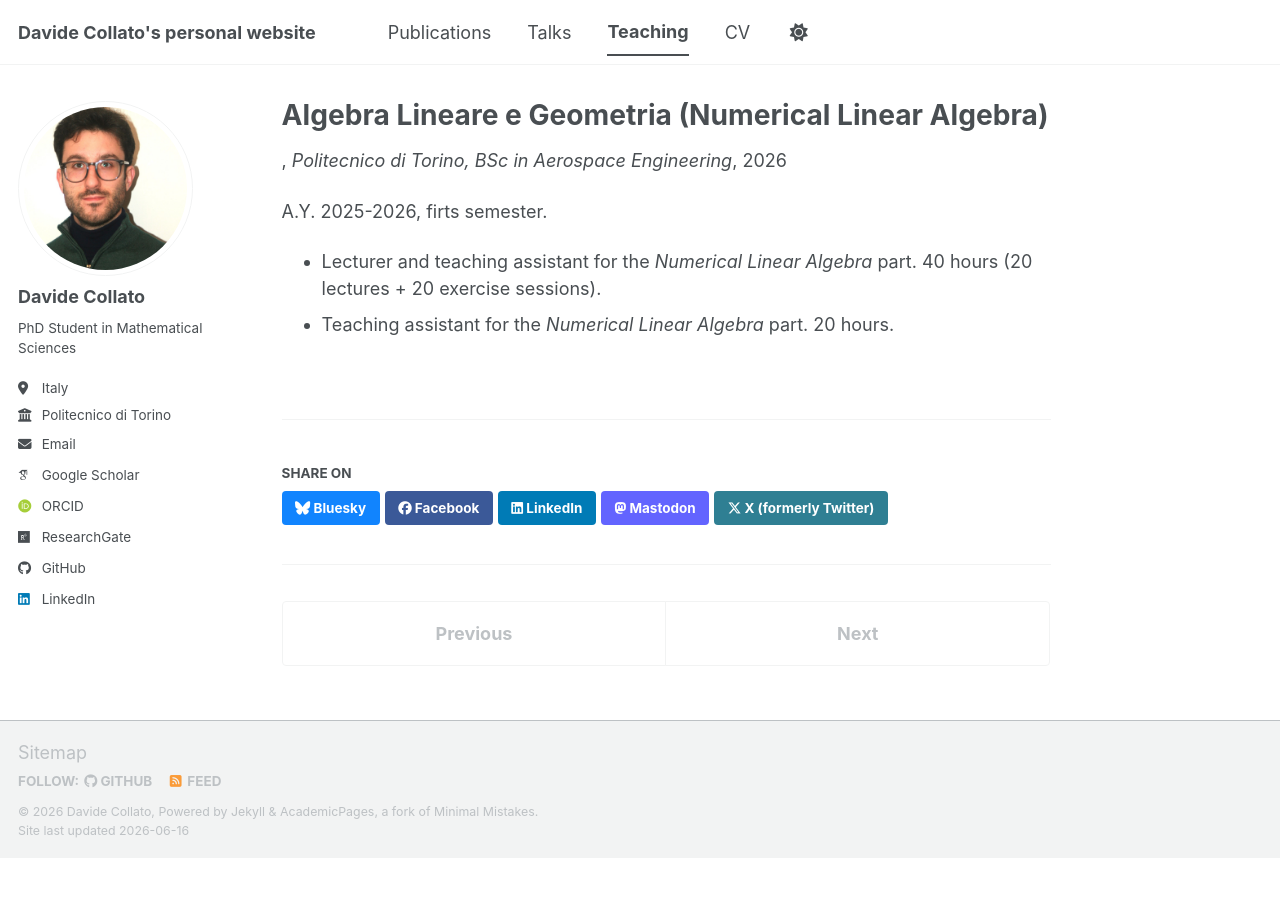
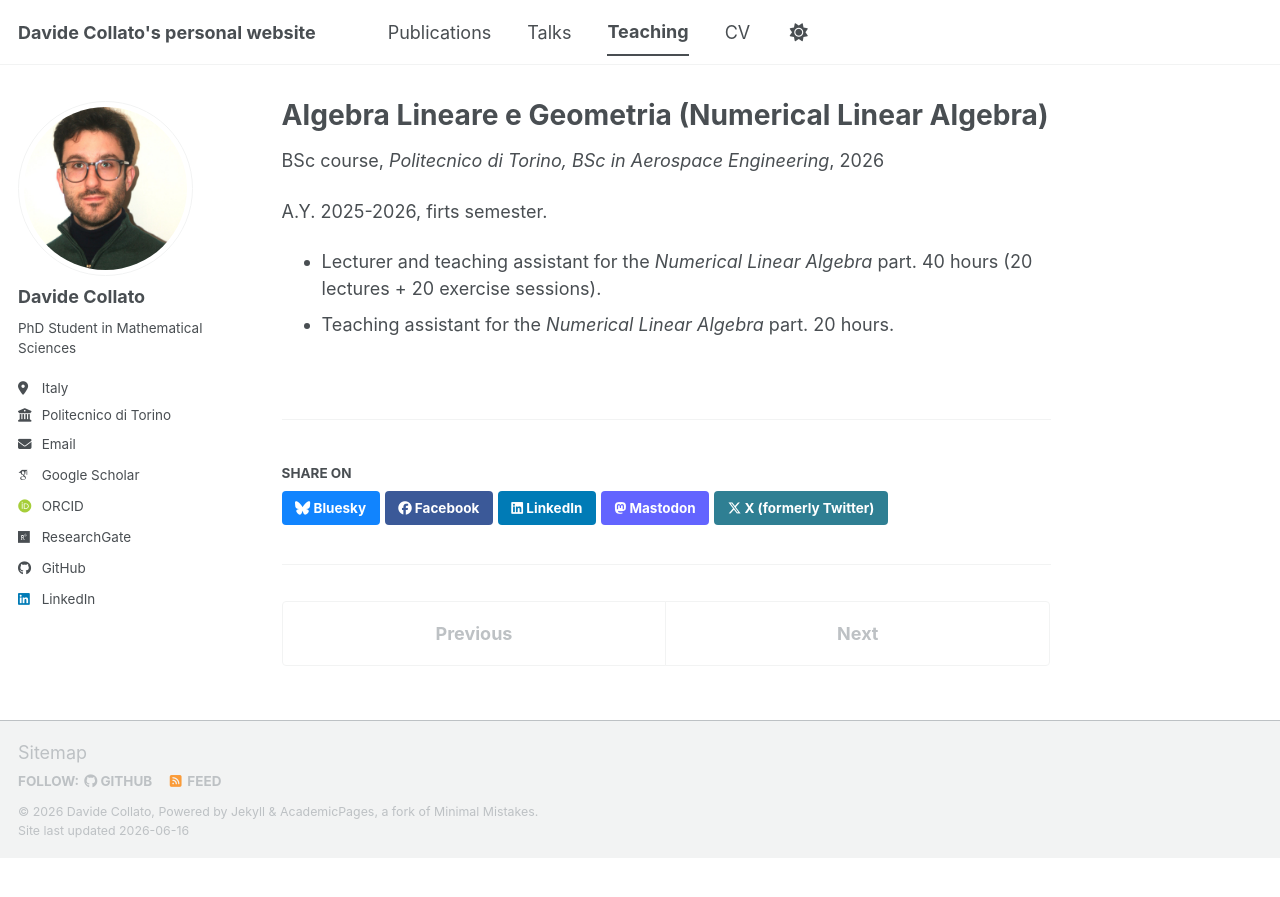
Before and after one commit to davidecollato/davidecollato.github.io, a Jekyll site: the page built from _teaching/2025.md, in a window 1280 px wide. Shown: the top 897 px of the page. Built offline with Jekyll 4.4.1, drawn with Linux system fonts in a browser that asks for light colours; some web fonts are replaced; a script bundle is joined from its source files by our own code; library files that are not in the unit come from our copies.

Commit message:
Update 2025.md

```diff
--- a/_teaching/2025.md
+++ b/_teaching/2025.md
@@ -2,8 +2,9 @@
 title: "Algebra Lineare e Geometria (Numerical Linear Algebra)"
 collection: teaching
 no_link: true
+type: "BSc course"
+venue: "Politecnico di Torino, BSc in Aerospace Engineering"
 date: 2026-02-01
-venue: "Politecnico di Torino, BSc in Aerospace Engineering"
 location: "Turin, Italy"
 ---
 
```
